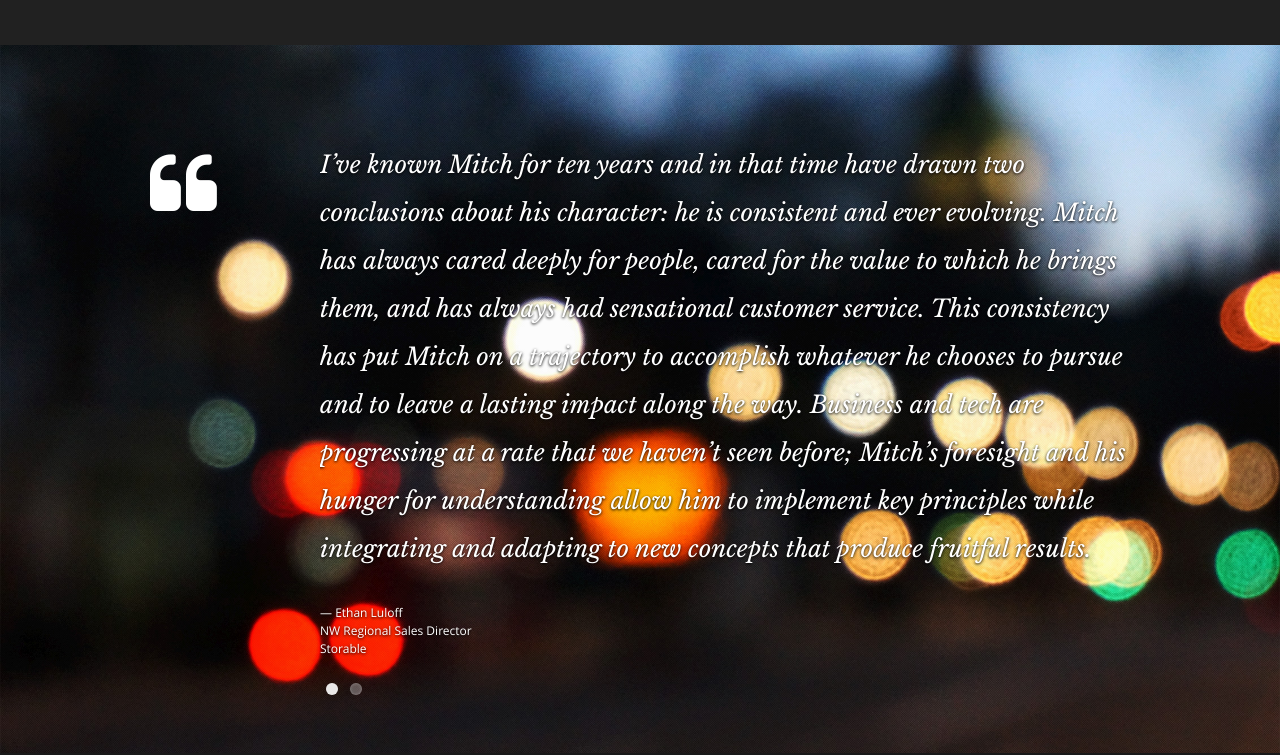
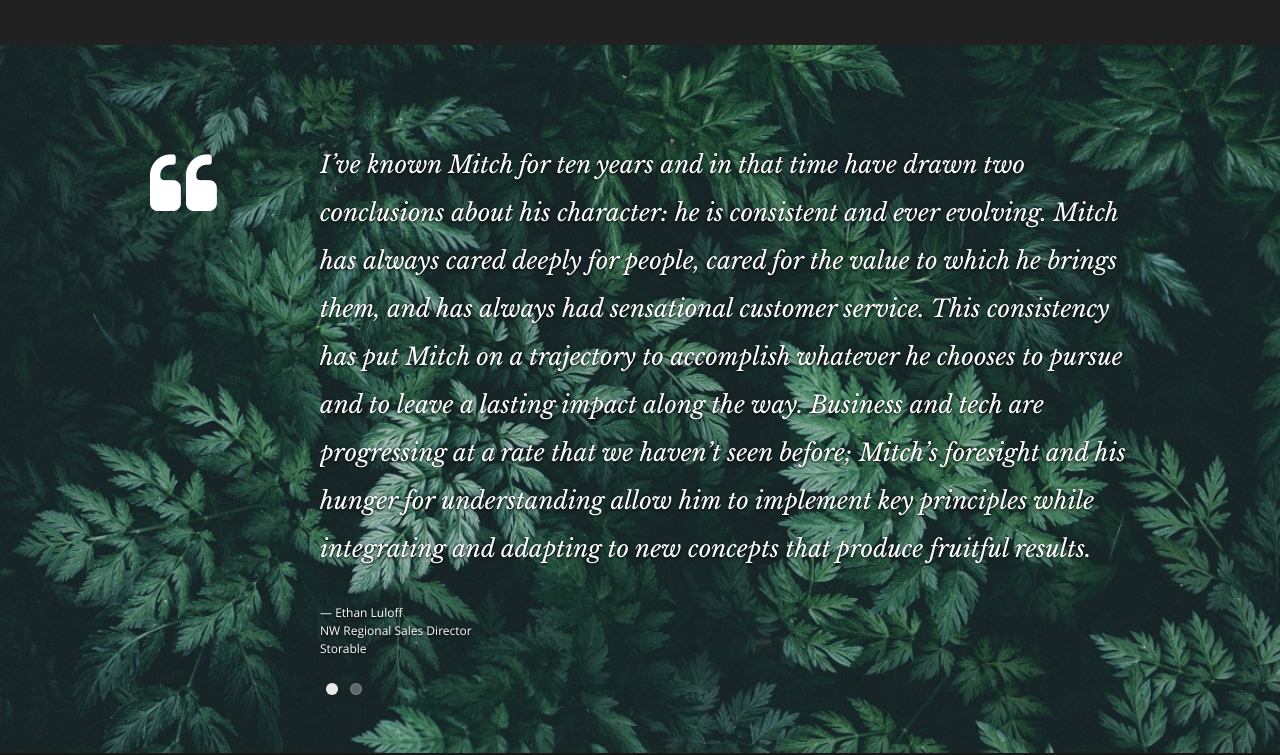
Before and after one commit to mitchkeranen/Website, a plain HTML site: page index.html in a window 1280 px wide. Shown: the part 3415-4170 px from the top of the page. Drawn offline with nearby package versions, Linux system fonts and the light colour scheme.

Commit message:
Changed background image

```diff
--- a/css/layout.css
+++ b/css/layout.css
@@ -639,7 +639,7 @@ call-to-action .button {
 /* ------------------------------------------------------------------ */
 
 #testimonials {
-   background: #1F1F1F url(../images/testimonials-bg.jpg) no-repeat center center;
+   background: #1F1F1F url(../images/leaves.jpg) no-repeat center center;
    background-size: cover !important;
 	-webkit-background-size: cover !important;
    background-attachment: fixed;
```
Also changed, not shown: favicon.png (deleted), images/leaves.jpg (added).
